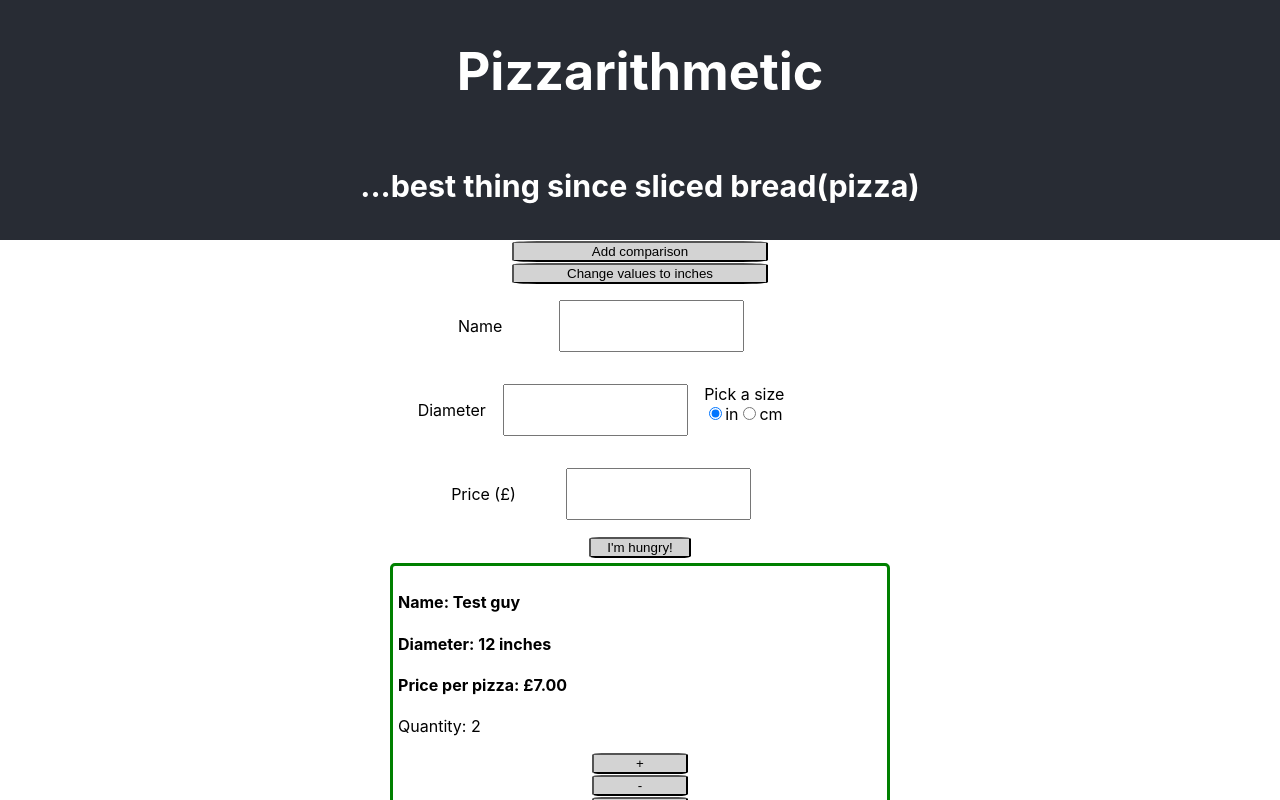
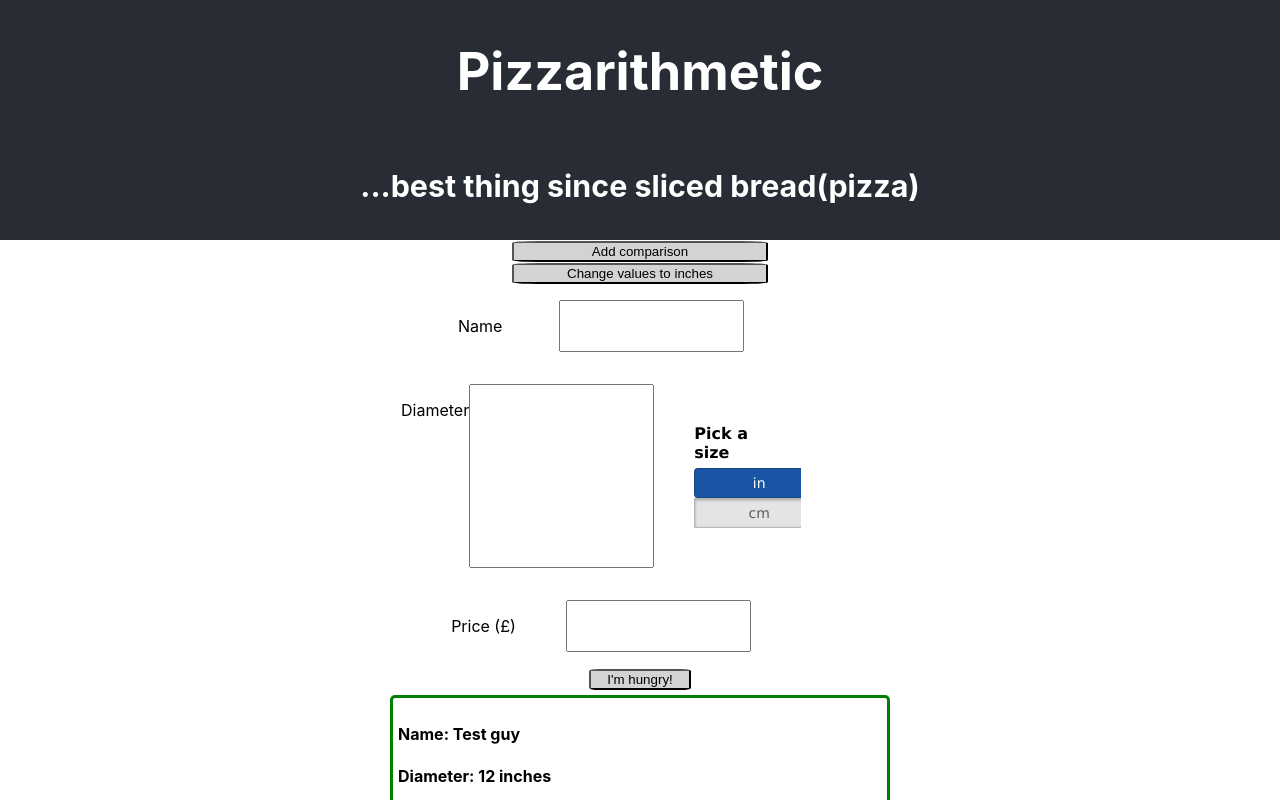
Before and after one commit to spwhittaker/pizza-maths, a React (Create React App) app: page / in a window 1280 px wide. Shown: the top 800 px of the page. Built offline with nearby package versions, Linux system fonts and the light colour scheme.

Commit message:
added CSS to Toggle.jsx

```diff
--- a/src/Components/Toggle.jsx
+++ b/src/Components/Toggle.jsx
@@ -1,4 +1,5 @@
 import React, {Component} from 'react';
+import "../styles/Toggle.css";
 
 class Toggle extends Component {
   constructor(props) {
--- /dev/null
+++ b/src/styles/Toggle.css
@@ -0,0 +1,52 @@
+.switch-field {
+    font-family: "Lucida Grande", Tahoma, Verdana, sans-serif;
+    padding: 40px;
+    overflow: hidden;
+}
+
+.switch-title {
+    font-weight: bold;
+    margin-bottom: 6px;
+}
+
+.switch-field input {
+    position: absolute !important;
+    clip: rect(0, 0, 0, 0);
+    height: 1px;
+    width: 1px;
+    border: 0;
+    overflow: hidden;
+}
+
+.switch-field label {
+    display: inline-block;
+    width: 100px;
+    background-color: #e4e4e4;
+    color: rgba(0, 0, 0, 0.6);
+    font-size: 14px;
+    font-weight: normal;
+    text-align: center;
+    text-shadow: none;
+    padding: 6px 14px;
+    border: 1px solid rgba(0, 0, 0, 0.2);
+    box-shadow: inset 0 1px 3px rgba(0, 0, 0, 0.3), 0 1px rgba(255, 255, 255, 0.1);
+    transition: all 0.1s ease-in-out;
+}
+
+.switch-field label:hover {
+    cursor: pointer;
+}
+
+.switch-field input:checked + label {
+    background-color: #1955a5;
+    color: #fff;
+    box-shadow: none;
+}
+
+.switch-field label:first-of-type {
+    border-radius: 4px 0 0 4px;
+}
+
+.switch-field label:last-of-type {
+    border-radius: 0 4px 4px 0;
+}
```
